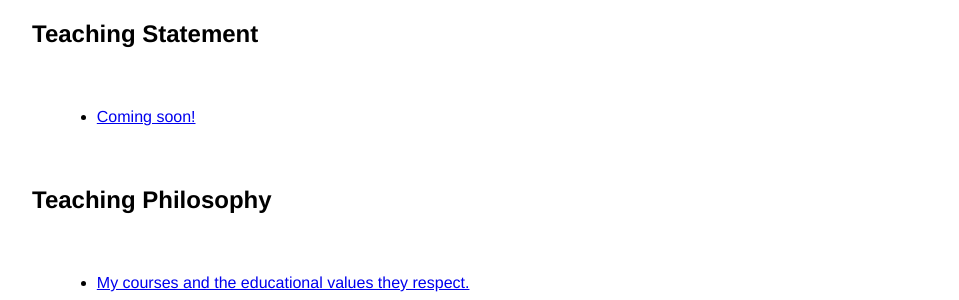
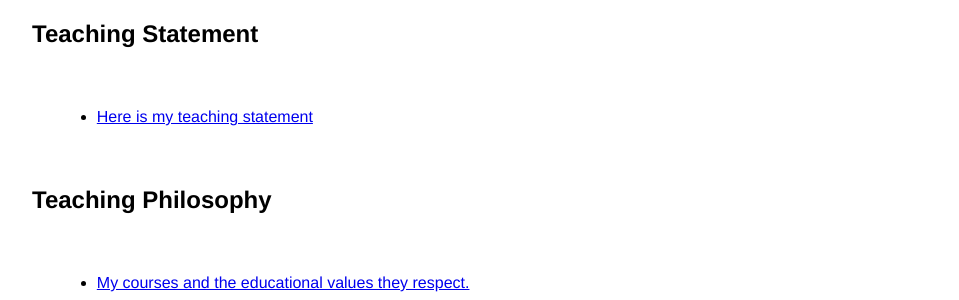
Before and after one commit to kevinjpatton/kevinjpatton.github.io, a Jekyll site: the page built from pedagogy/index.html, in a window 1280 px wide and 900 px high, scrolled down 602 px. Shown: the part 152-452 px from the top of the window, without its empty margins (160-1119 px from the left). Built offline with Jekyll 4.4.1, drawn with Linux system fonts in a browser that asks for light colours; Markdown is read by kramdown in place of the engine named in the settings.

Commit message:
Update index.html

```diff
--- a/pedagogy/index.html
+++ b/pedagogy/index.html
@@ -6,7 +6,7 @@ title: Pedagogy - Kevin Patton
 <hr>
 <h2>Teaching Statement</h2>
 <ul class="standard-list">
-  <li><a href="/pedagogy/">Coming soon!</a></li>
+  <li><a href="/pedagogy/teachingstatement.html">Here is my teaching statement</a></li>
 </ul>
 <h2>Teaching Philosophy</h2>
 <ul class="standard-list">
```
